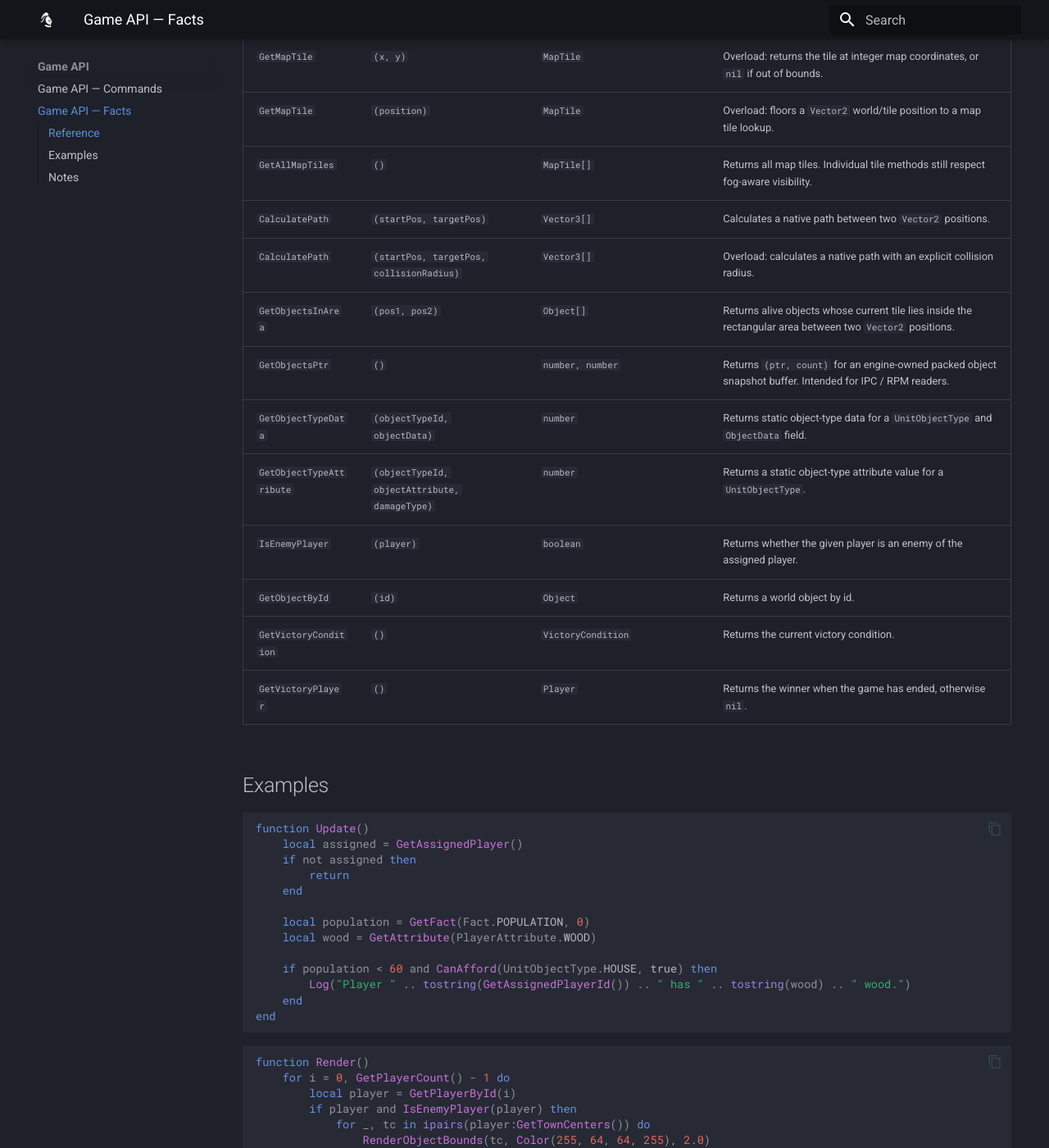
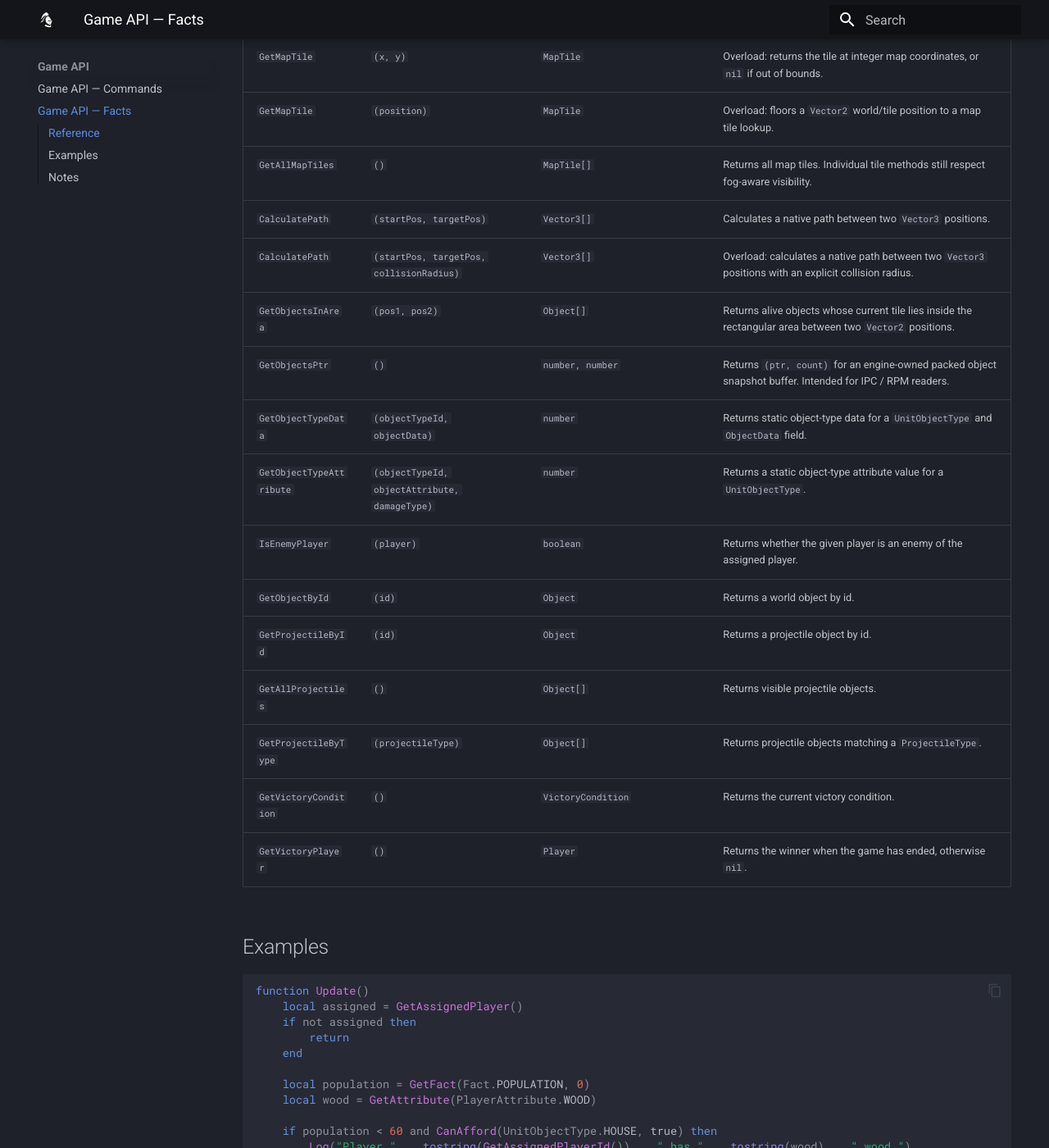
Before and after one commit to aoe2control/aoe2control.github.io, an MkDocs documentation site: the page built from docs/facts.md, in a window 1280 px wide and 1400 px high, scrolled down 2127 px. Shown: the whole window at 82% size. Built offline with MkDocs 1.6.1 and Material for MkDocs 9.7.7, drawn with Linux system fonts in a browser that asks for light colours; some of the changed text lies outside the part shown.

Commit message:
Updated to CONTROL Version 0.7.8

````diff
--- a/docs/facts.md
+++ b/docs/facts.md
@@ -41,14 +41,17 @@ Most facts read game state and should be called from `Init`, `Update`, or `Rende
 | `GetMapTile` | `(x, y)` | `MapTile` | Overload: returns the tile at integer map coordinates, or `nil` if out of bounds. |
 | `GetMapTile` | `(position)` | `MapTile` | Overload: floors a `Vector2` world/tile position to a map tile lookup. |
 | `GetAllMapTiles` | `()` | `MapTile[]` | Returns all map tiles. Individual tile methods still respect fog-aware visibility. |
-| `CalculatePath` | `(startPos, targetPos)` | `Vector3[]` | Calculates a native path between two `Vector2` positions. |
-| `CalculatePath` | `(startPos, targetPos, collisionRadius)` | `Vector3[]` | Overload: calculates a native path with an explicit collision radius. |
+| `CalculatePath` | `(startPos, targetPos)` | `Vector3[]` | Calculates a native path between two `Vector3` positions. |
+| `CalculatePath` | `(startPos, targetPos, collisionRadius)` | `Vector3[]` | Overload: calculates a native path between two `Vector3` positions with an explicit collision radius. |
 | `GetObjectsInArea` | `(pos1, pos2)` | `Object[]` | Returns alive objects whose current tile lies inside the rectangular area between two `Vector2` positions. |
 | `GetObjectsPtr` | `()` | `number, number` | Returns `(ptr, count)` for an engine-owned packed object snapshot buffer. Intended for IPC / RPM readers. |
 | `GetObjectTypeData` | `(objectTypeId, objectData)` | `number` | Returns static object-type data for a `UnitObjectType` and `ObjectData` field. |
 | `GetObjectTypeAttribute` | `(objectTypeId, objectAttribute, damageType)` | `number` | Returns a static object-type attribute value for a `UnitObjectType`. |
 | `IsEnemyPlayer` | `(player)` | `boolean` | Returns whether the given player is an enemy of the assigned player. |
 | `GetObjectById` | `(id)` | `Object` | Returns a world object by id. |
+| `GetProjectileById` | `(id)` | `Object` | Returns a projectile object by id. |
+| `GetAllProjectiles` | `()` | `Object[]` | Returns visible projectile objects. |
+| `GetProjectileByType` | `(projectileType)` | `Object[]` | Returns projectile objects matching a `ProjectileType`. |
 | `GetVictoryCondition` | `()` | `VictoryCondition` | Returns the current victory condition. |
 | `GetVictoryPlayer` | `()` | `Player` | Returns the winner when the game has ended, otherwise `nil`. |
 
@@ -102,8 +105,16 @@ end
 
 ```lua
 function Update()
-    local path = CalculatePath(Vector2(20, 20), Vector2(60, 60), 0.5)
+    local path = CalculatePath(Vector3(20, 20, 0), Vector3(60, 60, 0), 0.5)
     Log("Path waypoint count: " .. tostring(#path))
+end
+```
+
+```lua
+function Render()
+    for _, projectile in ipairs(GetAllProjectiles()) do
+        RenderObjectBounds(projectile, Color(255, 160, 64, 255), 1.0)
+    end
 end
 ```
 
@@ -144,11 +155,12 @@ end
 - `GetAssignedPlayerId()` is intentionally available in `Load(playerId)` before the match is running.
 - `GetObjectsByType`, `GetObjectsByTypes`, and `GetObjectsByClass` scan alive world objects, not only the assigned player's objects.
 - `GetMapTile(position)` floors `position.x` and `position.y` to integer tile coordinates before resolving the tile.
-- `CalculatePath()` uses the game's native pathfinding and returns an empty list when no path is available.
+- `CalculatePath()` uses the game's native pathfinding, now accepts `Vector3` start and target positions, and returns an empty list when no path is available.
 - `GetObjectsInArea(pos1, pos2)` only returns alive objects and follows the same fog-aware visibility checks as the rest of the object API.
 - `GetTechCost()` and `GetObjectCost()` return arrays of resource-cost entries. Use `entry.resourceId` and `entry.amount`; numeric indexes `entry[1]` and `entry[2]` mirror the same values.
 - `GetAllChatMessages()` and `GetLastChatMessage()` read from the game's current chat buffer.
 - `GetNewChatMessages()` tracks unread chat state per module instance. On the first call after load or reload, it returns the currently visible buffer.
+- Projectile lookup functions return normal `Object` references whose `ObjectType` is `ObjectType.PROJECTILE` and follow the same visibility restrictions as other object queries.
 - When **Modules See Everything** is disabled, object retrieval functions filter by the assigned player's current fog-of-war. This includes `GetObjectById()`.
 - When **Modules See Everything** is disabled, player-state access through `GetPlayerById()` is limited. Resource, fact, tech, and object-availability methods only expose the assigned player's data.
 - `GetAllMapTiles()` returns the full map grid, but `MapTile` methods only expose what the assigned player is currently allowed to know.
````
Also changed, not shown: docs/commands.md (+8 -3 lines), docs/enums.md (+8 -0 lines), docs/types.md (+5 -1 lines), site/commands/index.html, site/enums/index.html, site/facts/index.html, site/search/search_index.json, site/sitemap.xml, site/types/index.html, 3 other files.
